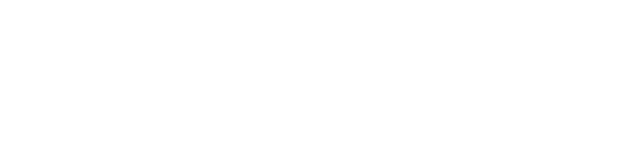
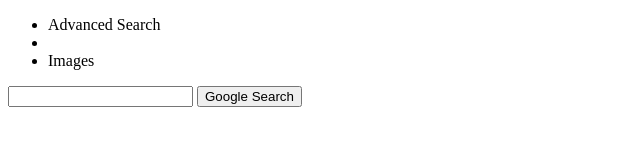
Before and after one commit to mickeypablo/Search, a plain HTML site: page index.html in a window 1280 px wide. Shown: the whole page, without its empty margins (0-640 px from the left). Drawn offline with Linux system fonts and the light colour scheme.

Commit message:
Update index.html

```diff
--- a/index.html
+++ b/index.html
@@ -1,12 +1,22 @@
 <!DOCTYPE html>
 <html lang="en">
-<head>
-    <meta charset="UTF-8">
-    <meta http-equiv="X-UA-Compatible" content="IE=edge">
-    <meta name="viewport" content="width=device-width, initial-scale=1.0">
-    <title>Document</title>
-</head>
-<body>
+    <head>
+        <title> Google Search</title>
+    </head>
 
-</body>
+    <body>
+    <div>
+       <ul>
+           <li> Advanced Search<li/>
+           <li>Images</li>
+       </ul>
+    </div>
+
+
+       <form action="https://www.google.com/search">
+            <input type="text" name="q">
+            <input type= "submit" value="Google Search">
+       </form>
+    </body>
+
 </html>
```
